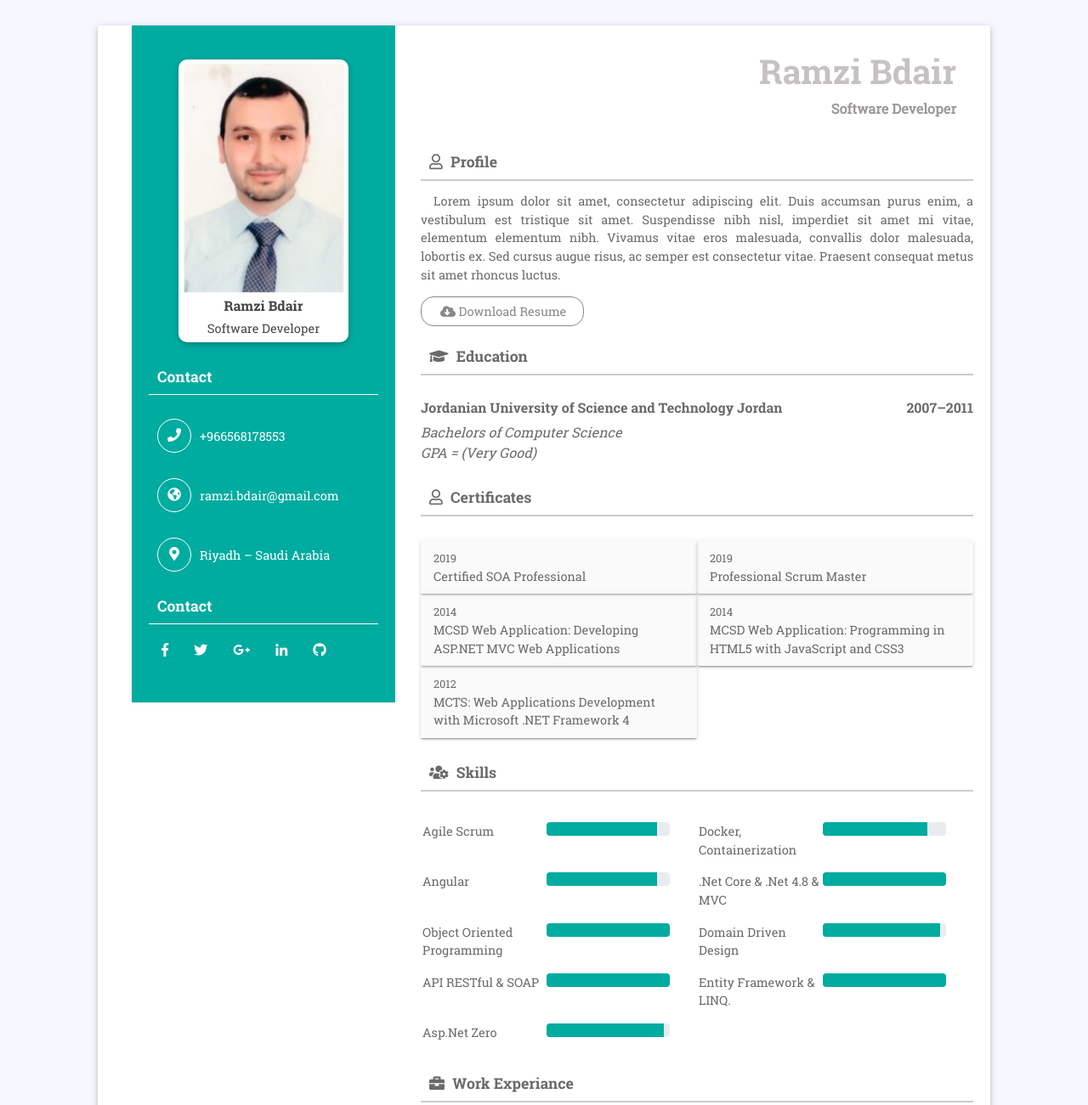
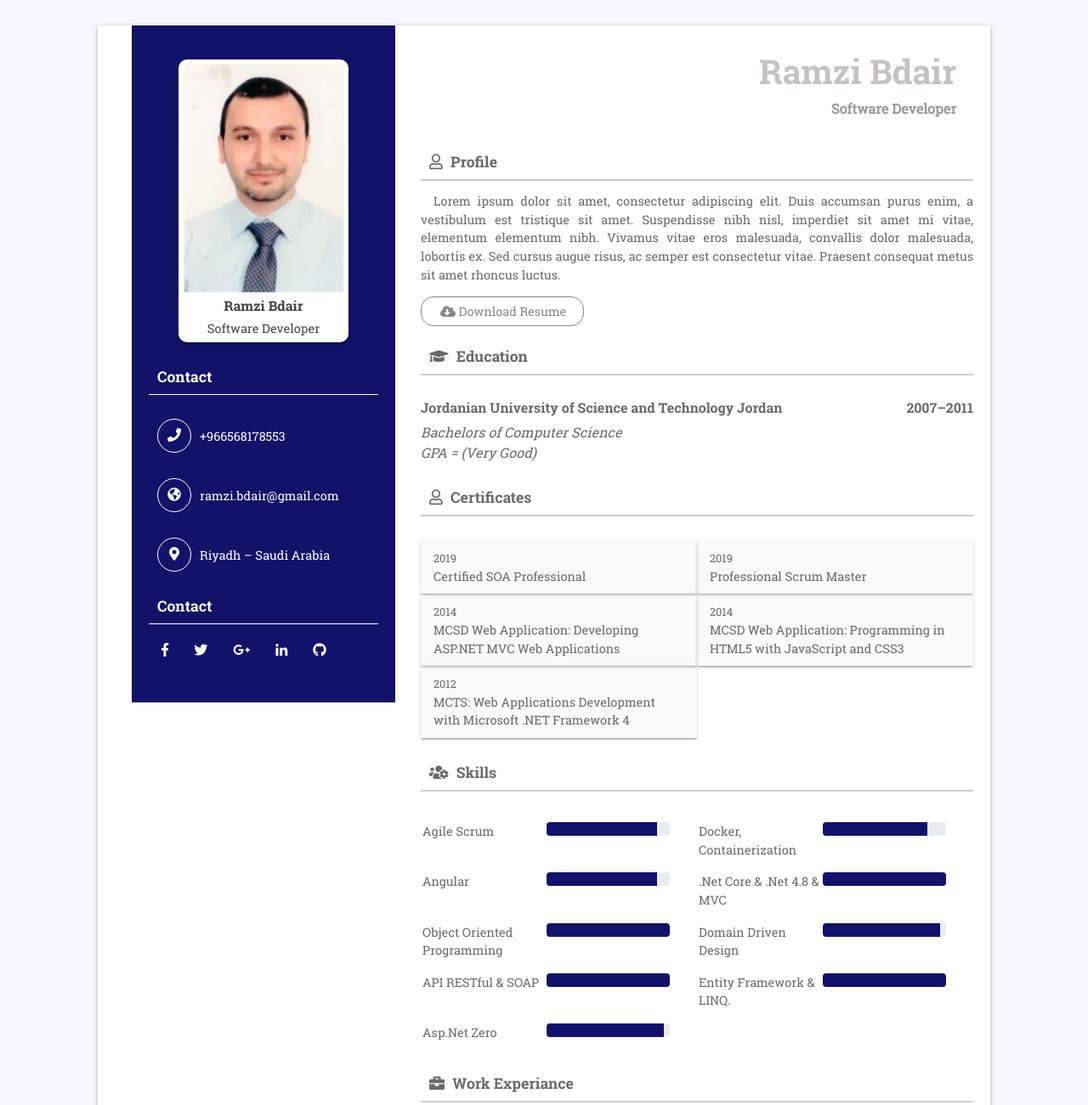
Before and after one commit to ramzibdair/ramzibdair.github.io, a plain HTML site: page index.html in a window 1280 px wide. Shown: the top 1301 px of the page at 85% size. Drawn offline with Linux system fonts and the light colour scheme.

Commit message:
Update style.css
change color of left side section to #121269

```diff
--- a/assets/css/style.css
+++ b/assets/css/style.css
@@ -225,7 +225,7 @@ body {
       padding: 0px;
       padding-right: 10px; } }
   .profile-box .left-side {
-    background-color: #00ab9f;
+    background-color: #121269;
     color: #FFF;
     padding: 40px 20px; }
     .profile-box .left-side .profile-info {
@@ -380,6 +380,6 @@ body {
     .rit-cover .profess-cover .prog-row div {
       padding: 0px; }
   .rit-cover .profess-cover .progress-bar {
-    background-color: #00ab9f; }
+    background-color: #121269; }
 
 /*# sourceMappingURL=style.css.map */
```
